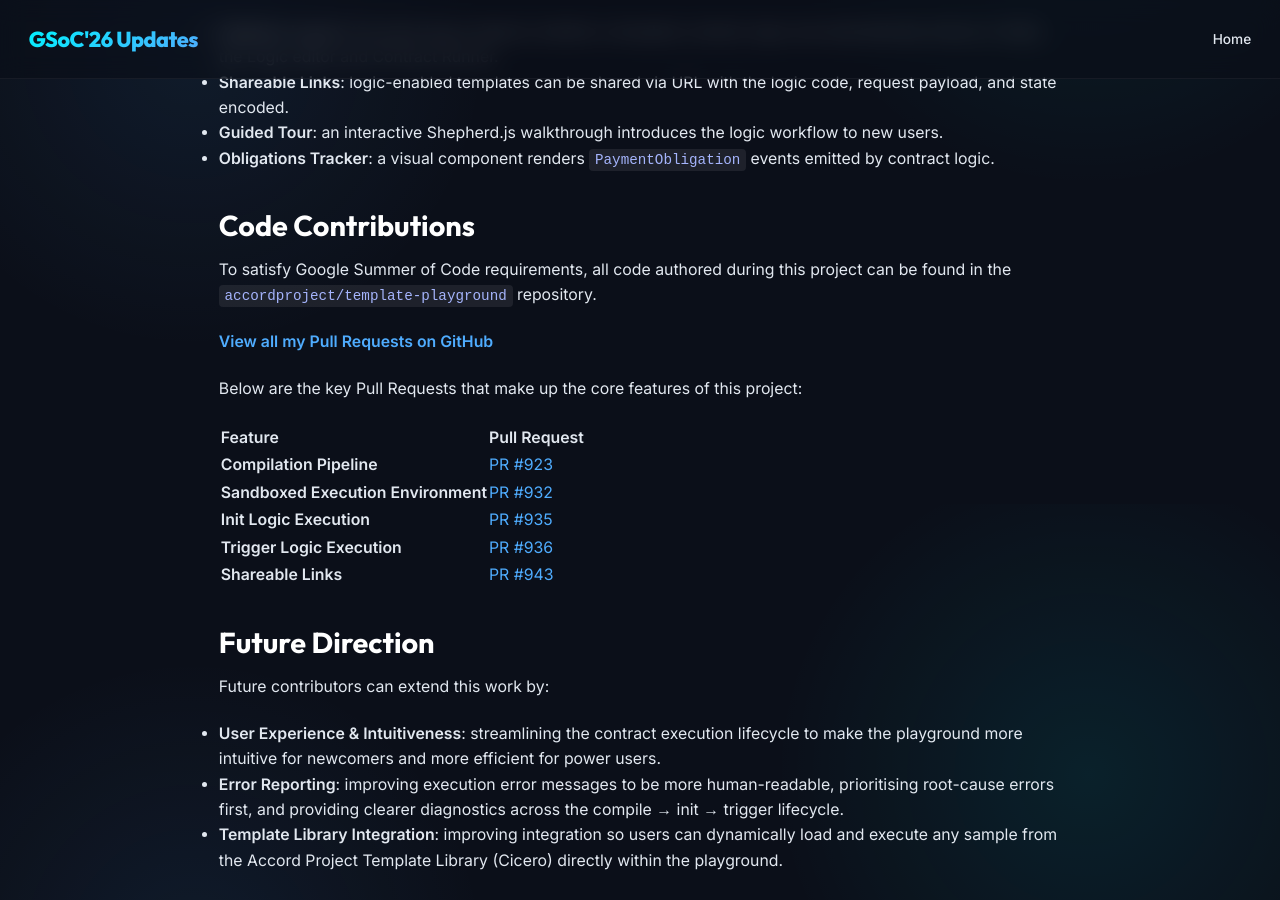
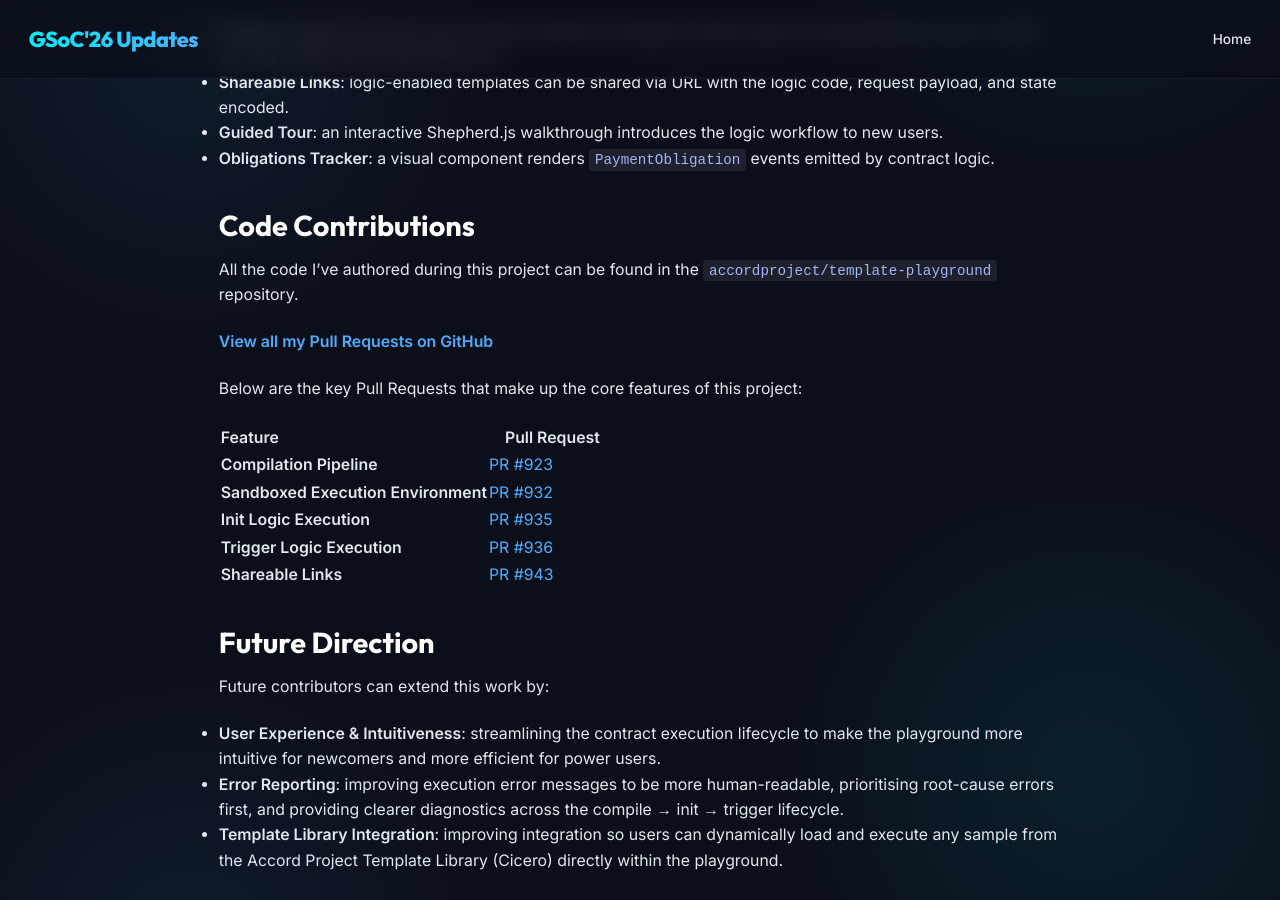
Before and after one commit to 23harshitkumar/23harshitkumar.github.io, a Jekyll site: the page built from _posts/2026-08-21-gsoc-final-submission.md, in a window 1280 px wide and 900 px high, scrolled down 3096 px. Built offline with Jekyll 4.4.1, drawn with Linux system fonts in a browser that asks for light colours.

Commit message:
docs: adjust table spacing and refine text

```diff
--- a/_posts/2026-08-21-gsoc-final-submission.md
+++ b/_posts/2026-08-21-gsoc-final-submission.md
@@ -94,13 +94,13 @@ Beyond the core pipeline, several features were built to complete the experience
 
 ### Code Contributions
 
-To satisfy Google Summer of Code requirements, all code authored during this project can be found in the `accordproject/template-playground` repository.
+All the code I've authored during this project can be found in the `accordproject/template-playground` repository.
 
 **[View all my Pull Requests on GitHub](https://github.com/accordproject/template-playground/pulls?q=is%3Apr+author%3A23harshitkumar)**
 
 Below are the key Pull Requests that make up the core features of this project:
 
-| Feature                             | Pull Request                                                             |
+| Feature                             | &nbsp;&nbsp;&nbsp;&nbsp;Pull Request                                     |
 | :---------------------------------- | :----------------------------------------------------------------------- |
 | **Compilation Pipeline**            | [PR #923](https://github.com/accordproject/template-playground/pull/923) |
 | **Sandboxed Execution Environment** | [PR #932](https://github.com/accordproject/template-playground/pull/932) |
```
